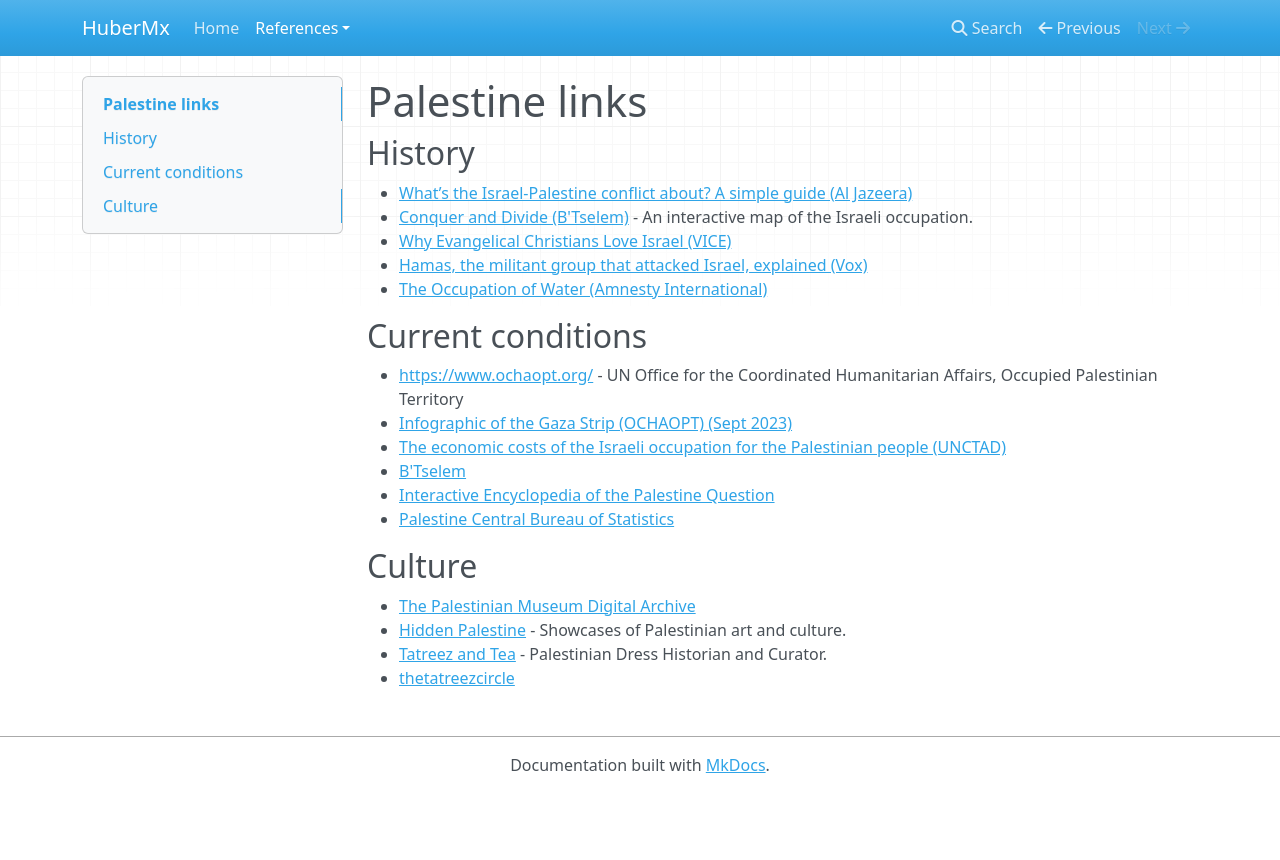
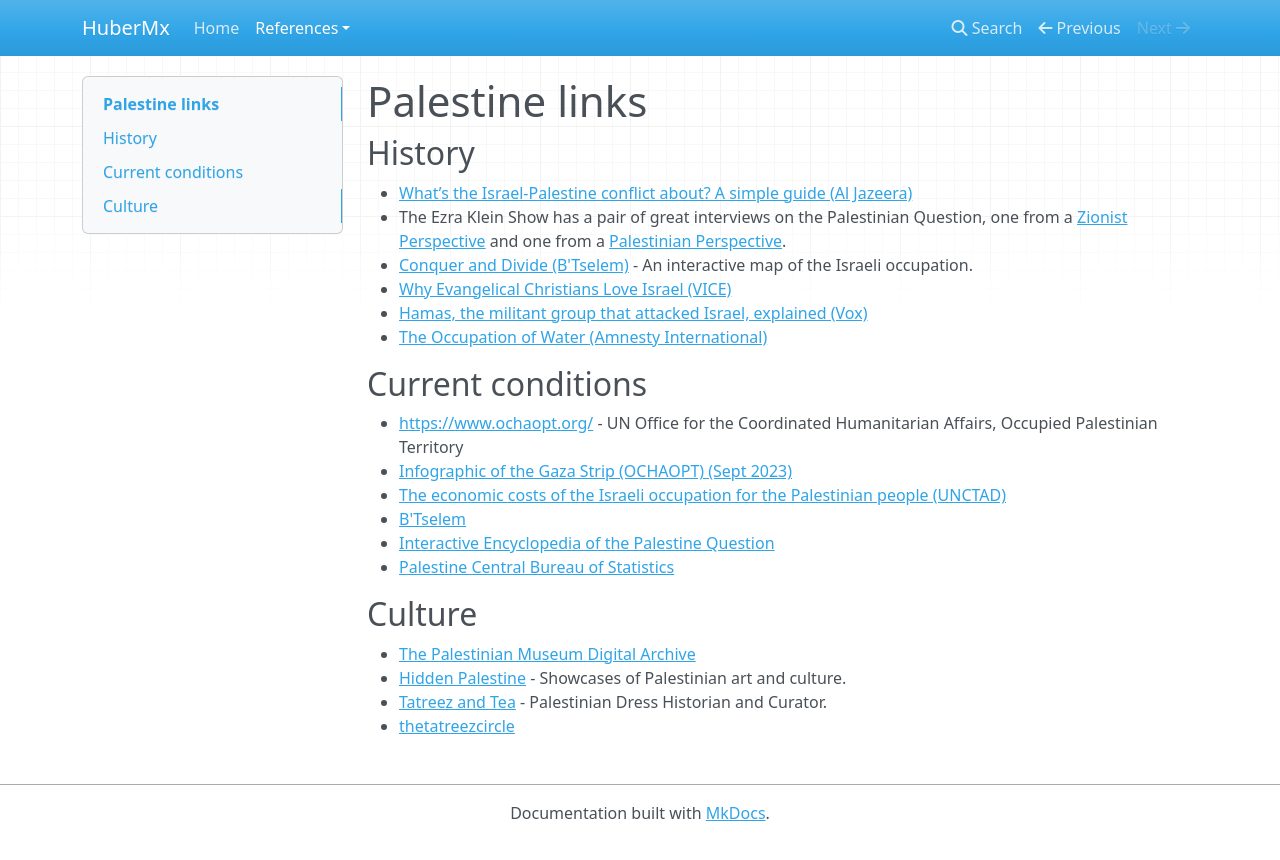
Before and after one commit to brandonaut/brandonaut.github.io, an MkDocs documentation site: the page built from docs/references/palestine.md, in a window 1280 px wide. Shown: the top 860 px of the page. Built offline with MkDocs 1.6.1, drawn with Linux system fonts in a browser that asks for light colours; nearby versions of some CDN libraries.

Commit message:
Add Ezra Klein links

```diff
--- a/docs/references/palestine.md
+++ b/docs/references/palestine.md
@@ -3,6 +3,7 @@
 ## History
 
 - [What’s the Israel-Palestine conflict about? A simple guide (Al Jazeera)](https://www.aljazeera.com/news/2023/10/9/whats-the-israel-palestine-conflict-about-a-simple-guide)
+- The Ezra Klein Show has a pair of great interviews on the Palestinian Question, one from a [Zionist Perspective](https://podcasts.apple.com/us/podcast/what-israelis-fear-the-world-does-not-understand/id1548604447?i=1000634362224) and one from a [Palestinian Perspective](https://podcasts.apple.com/us/podcast/an-intense-searching-conversation-with-amjad-iraqi/id1548604447?i=1000633979325).
 - [Conquer and Divide (B'Tselem)](https://conquer-and-divide.btselem.org/map-en.html) - An interactive map of the Israeli occupation.
 - [Why Evangelical Christians Love Israel (VICE)](https://www.youtube.com/watch?v=Fo77sTGpngQ)
 - [Hamas, the militant group that attacked Israel, explained (Vox)](https://www.vox.com/politics/2023/10/10/23911661/hamas-israel-war-gaza-palestine-explainer)
```
